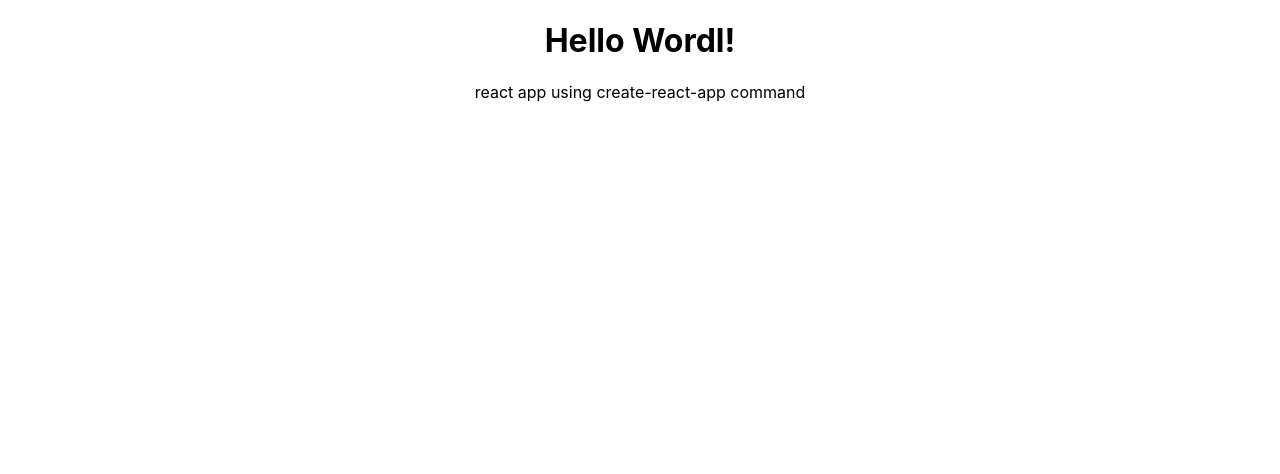
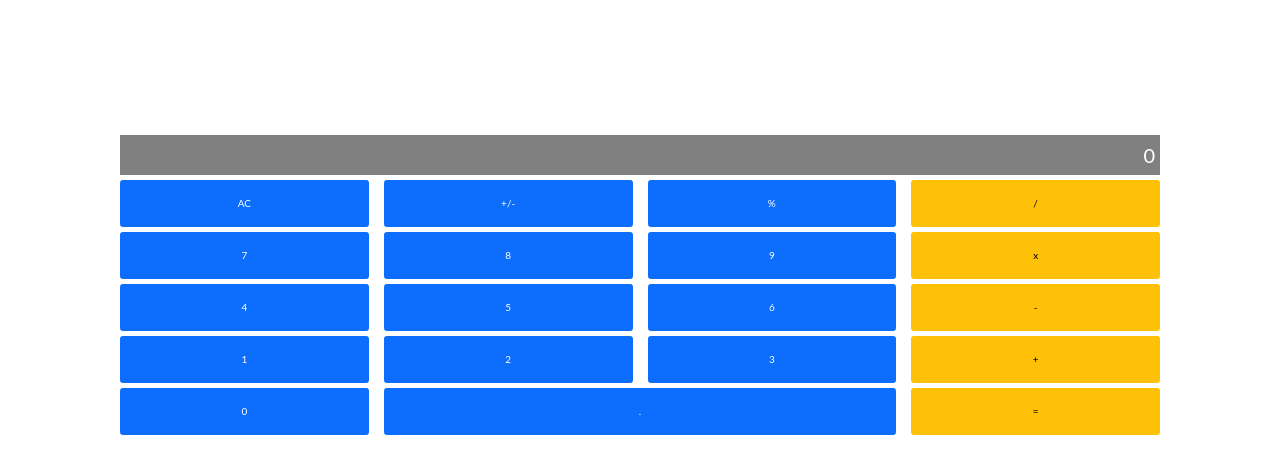
Before and after one commit to miftah1991/math-magicians, a React (Create React App) app: page / in a window 1280 px wide. Shown: the top 474 px of the page. Built offline with nearby package versions, Linux system fonts and the light colour scheme.

Commit message:
Add react component

```diff
--- a/package.json
+++ b/package.json
@@ -8,6 +8,7 @@
     "@testing-library/user-event": "^13.5.0",
     "bootstrap": "^5.1.3",
     "react": "^17.0.2",
+    "react-bootstrap": "^2.2.1",
     "react-dom": "^17.0.2",
     "react-scripts": "5.0.0",
     "web-vitals": "^2.1.4"
--- a/public/index.html
+++ b/public/index.html
@@ -7,37 +7,14 @@
     <meta name="theme-color" content="#000000" />
     <meta
       name="description"
-      content="Web site created using create-react-app"
+      content="Math Magicians"
     />
-    <link rel="apple-touch-icon" href="%PUBLIC_URL%/logo192.png" />
-    <!--
-      manifest.json provides metadata used when your web app is installed on a
-      user's mobile device or desktop. See https://developers.google.com/web/fundamentals/web-app-manifest/
-    -->
-    <link rel="manifest" href="%PUBLIC_URL%/manifest.json" />
-    <!--
-      Notice the use of %PUBLIC_URL% in the tags above.
-      It will be replaced with the URL of the `public` folder during the build.
-      Only files inside the `public` folder can be referenced from the HTML.
 
-      Unlike "/favicon.ico" or "favicon.ico", "%PUBLIC_URL%/favicon.ico" will
-      work correctly both with client-side routing and a non-root public URL.
-      Learn how to configure a non-root public URL by running `npm run build`.
-    -->
-    <title>React App</title>
+    <title>Math Magicians</title>
   </head>
   <body>
     <noscript>You need to enable JavaScript to run this app.</noscript>
     <div id="root"></div>
-    <!--
-      This HTML file is a template.
-      If you open it directly in the browser, you will see an empty page.
 
-      You can add webfonts, meta tags, or analytics to this file.
-      The build step will place the bundled scripts into the <body> tag.
-
-      To begin the development, run `npm start` or `yarn start`.
-      To create a production bundle, use `npm run build` or `yarn build`.
-    -->
   </body>
 </html>
--- a/src/App.js
+++ /dev/null
@@ -1,13 +0,0 @@
-import './App.css';
-
-function App() {
-  return (
-    <div className="App">
-      <h1>Hello Wordl!</h1>
-
-      <p>react app using create-react-app command</p>
-    </div>
-  );
-}
-
-export default App;
--- /dev/null
+++ b/src/components/App.js
@@ -0,0 +1,11 @@
+import { Component } from 'react';
+import Calculator from './Calculator';
+
+// eslint-disable-next-line react/prefer-stateless-function
+class App extends Component {
+  render() {
+    return <Calculator />;
+  }
+}
+
+export default App;
--- /dev/null
+++ b/src/components/Calculator.jsx
@@ -0,0 +1,117 @@
+import React, { Component } from 'react';
+
+// prettier-ignore
+import {
+  Container,
+  Row,
+  Col,
+  Button,
+} from 'react-bootstrap';
+
+// eslint-disable-next-line react/prefer-stateless-function
+class Calculator extends Component {
+  constructor(props) {
+    super(props);
+    this.state = {
+      result: 0,
+    };
+  }
+
+  render() {
+    return (
+      <Container>
+        <div class="row">
+          <div class="col-lg-12">
+              this is simple div
+          </div>
+        </div>
+        <Row className="m-2">
+          <Col>
+            <div dir="rtl" className="w-100 p-2">
+              {this.state.result}
+            </div>
+          </Col>
+        </Row>
+        <Row className="m-2">
+          <Col>
+            <Button className="w-100 p-4">AC</Button>
+          </Col>
+          <Col>
+            <Button className="w-100 p-4">+/-</Button>
+          </Col>
+          <Col>
+            <Button className="w-100 p-4">%</Button>
+          </Col>
+          <Col>
+            <Button className="w-100 p-4" variant="warning">
+              /
+            </Button>
+          </Col>
+        </Row>
+        <Row className="m-2">
+          <Col>
+            <Button className="w-100 p-4">7</Button>
+          </Col>
+          <Col>
+            <Button className="w-100 p-4">8</Button>
+          </Col>
+          <Col>
+            <Button className="w-100 p-4">9</Button>
+          </Col>
+          <Col>
+            <Button className="w-100 p-4" variant="warning">
+              x
+            </Button>
+          </Col>
+        </Row>
+        <Row className="m-2">
+          <Col>
+            <Button className="w-100 p-4">4</Button>
+          </Col>
+          <Col>
+            <Button className="w-100 p-4">5</Button>
+          </Col>
+          <Col>
+            <Button className="w-100 p-4">6</Button>
+          </Col>
+          <Col>
+            <Button className="w-100 p-4" variant="warning">
+              -
+            </Button>
+          </Col>
+        </Row>
+        <Row className="m-2">
+          <Col>
+            <Button className="w-100 p-4">1</Button>
+          </Col>
+          <Col>
+            <Button className="w-100 p-4">2</Button>
+          </Col>
+          <Col>
+            <Button className="w-100 p-4">3</Button>
+          </Col>
+          <Col>
+            <Button className="w-100 p-4" variant="warning">
+              +
+            </Button>
+          </Col>
+        </Row>
+        <Row className="m-2">
+          <Col>
+            <Button className="w-100 p-4">0</Button>
+          </Col>
+          <Col xs={6}>
+            <Button className="w-100 p-4">.</Button>
+          </Col>
+          <Col>
+            <Button className="w-100 p-4" variant="warning">
+              =
+            </Button>
+          </Col>
+        </Row>
+      </Container>
+    );
+  }
+}
+
+export default Calculator;
--- a/src/index.css
+++ b/src/index.css
@@ -1,27 +1,21 @@
-body {
+* {
   margin: 0;
-  font-family:
-    -apple-system,
-    BlinkMacSystemFont,
-    'Segoe UI',
-    'Roboto',
-    'Oxygen',
-    'Ubuntu',
-    'Cantarell',
-    'Fira Sans',
-    'Droid Sans',
-    'Helvetica Neue',
-    sans-serif;
-  -webkit-font-smoothing: antialiased;
-  -moz-osx-font-smoothing: grayscale;
+  padding: 0;
+  box-sizing: inherit;
+  color: #fff;
 }
 
-code {
-  font-family:
-    source-code-pro,
-    Menlo,
-    Monaco,
-    Consolas,
-    'Courier New',
-    monospace;
+html {
+  font-size: 62.5%;
+  box-sizing: border-box;
 }
+
+body {
+  font-family: 'Lato', sans-serif;
+  font-size: 20px;
+  margin: 10rem;
+}
+
+.p-2 {
+  background-color: gray;
+}
--- a/src/index.js
+++ b/src/index.js
@@ -1,17 +1,7 @@
 import React from 'react';
 import ReactDOM from 'react-dom';
+import 'bootstrap/dist/css/bootstrap.min.css';
 import './index.css';
-import App from './App';
-import reportWebVitals from './reportWebVitals';
+import App from './components/App';
 
-ReactDOM.render(
-  <React.StrictMode>
-    <App />
-  </React.StrictMode>,
-  document.getElementById('root'),
-);
-
-// If you want to start measuring performance in your app, pass a function
-// to log results (for example: reportWebVitals(console.log))
-// or send to an analytics endpoint. Learn more: https://bit.ly/CRA-vitals
-reportWebVitals();
+ReactDOM.render(<App />, document.getElementById('root'));
```
Also changed, not shown: 2 other files (tests, documents, lock files or other folders).
